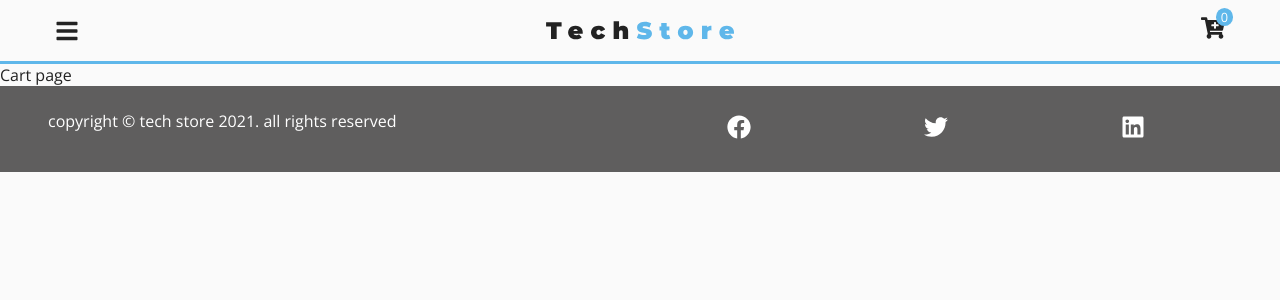
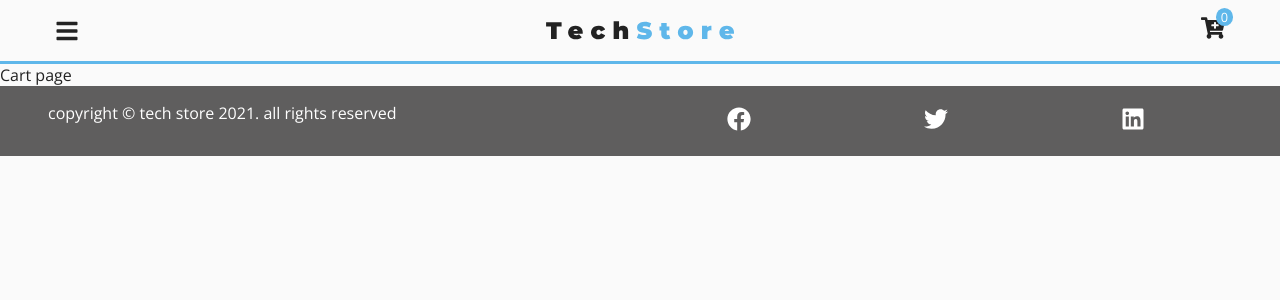
Before and after one commit to amirhosseinNouri/tech-store, a React (Create React App) app: page /cart in a window 1280 px wide. Shown: the top 300 px of the page. Built offline with nearby package versions, Linux system fonts and the light colour scheme.

Commit message:
Footer component padding reduced

```diff
--- a/src/components/Footer.js
+++ b/src/components/Footer.js
@@ -26,7 +26,7 @@ export default function Footer() {
 }
 const Wrapper = styled.footer`
   margin: 0 auto;
-  padding: 1.5rem 2rem;
+  padding: 1rem 2rem;
   text-align: center;
   display: grid;
   row-gap: 0.8rem;
@@ -52,7 +52,7 @@ const Wrapper = styled.footer`
 
   @media (min-width: 768px) {
     text-align: left;
-    padding: 1.5rem 3rem;
+    padding: 1rem 3rem;
     grid-template-columns: 1fr 1fr;
     /* justify-content : center; */
     align-items: center;
```
Also changed, not shown: 1 other file (tests, documents, lock files or other folders).
